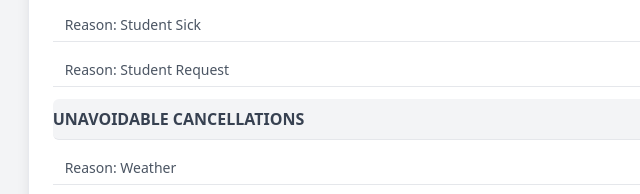
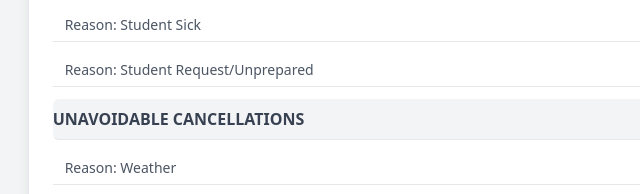
Before and after one commit to eddie474/AOA_Attendance_Calculator, a plain HTML site: page index.html in a window 1280 px wide. Shown: the part 437-631 px from the top of the page, 423-1063 px from the left. Drawn offline with nearby package versions, Linux system fonts and the light colour scheme.

Commit message:
Update index.html
This updates includes the addition of unprepared as an avoidable cancellation. This is classified as a student request cancellation.

```diff
--- a/index.html
+++ b/index.html
@@ -125,7 +125,7 @@
 
                         <!-- Breakdown - Student Request -->
                         <div class="flex justify-between items-center py-1 border-b mb-4">
-                            <span class="text-gray-600 ml-3 text-sm">Reason: Student Request</span>
+                            <span class="text-gray-600 ml-3 text-sm">Reason: Student Request/Unprepared</span>
                             <span id="requestCount" class="font-bold text-red-500 text-base">0</span>
                         </div>
 
```
